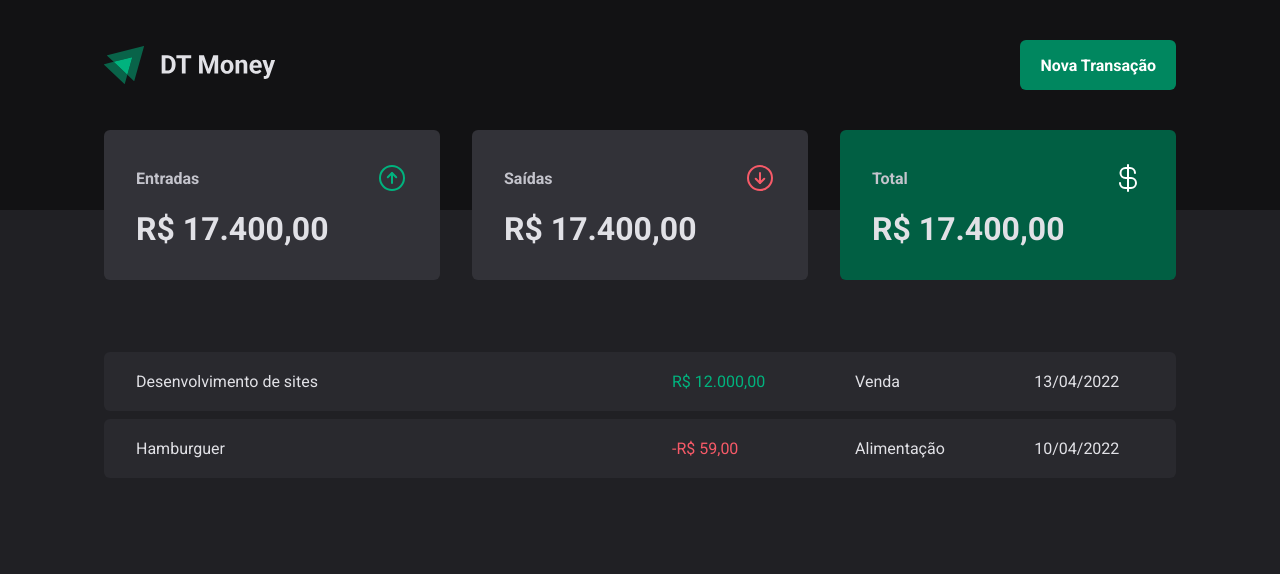
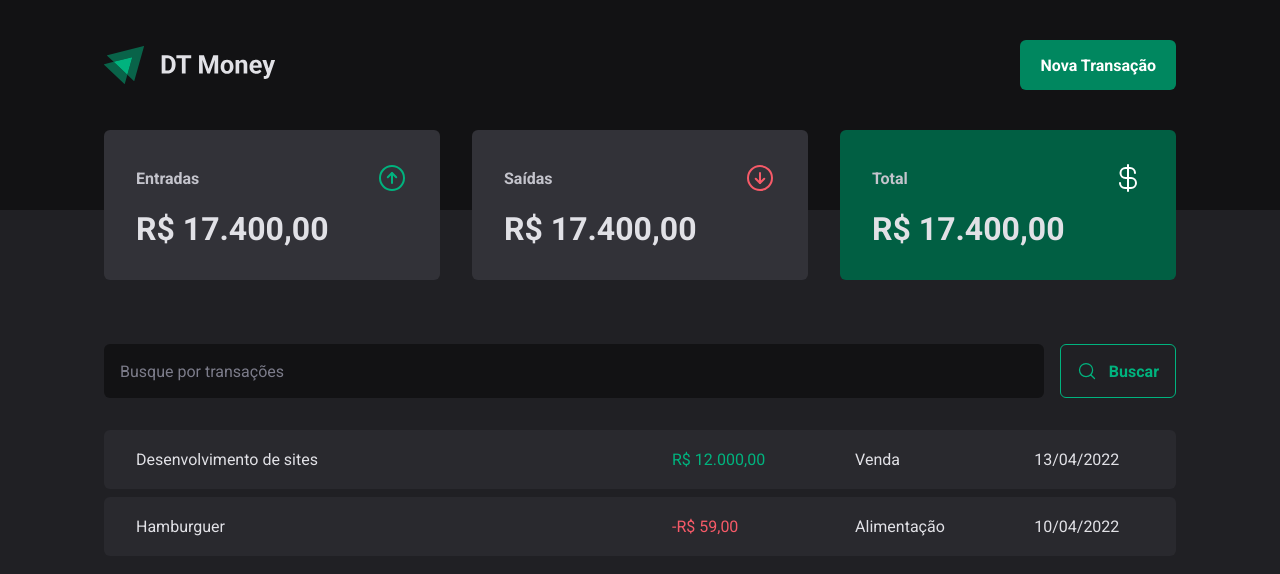
Before and after one commit to coutzera/03-dt-money, a React (Vite) app: page / in a window 1280 px wide. Shown: the top 574 px of the page. Built offline with nearby package versions, Linux system fonts and the light colour scheme.

Commit message:
includes searchform components

```diff
--- /dev/null
+++ b/src/pages/Transactions/components/SearchForm/index.tsx
@@ -0,0 +1,14 @@
+import { MagnifyingGlass } from "phosphor-react";
+import { SearchFormContainer } from "./styles";
+
+export function SearchForm() {
+  return (
+    <SearchFormContainer>
+      <input type="text" placeholder="Busque por transações" />
+      <button type="submit">
+        <MagnifyingGlass size={20} />
+        Buscar
+      </button>
+    </SearchFormContainer>
+  );
+}
--- /dev/null
+++ b/src/pages/Transactions/components/SearchForm/styles.ts
@@ -0,0 +1,44 @@
+import styled from "styled-components";
+
+export const SearchFormContainer = styled.form`
+  display: flex;
+  gap: 1rem;
+
+  input {
+    flex: 1;
+    border-radius: 6px;
+    border: 0;
+
+    background-color: ${(props) => props.theme["gray-900"]};
+    color: ${(props) => props.theme["gray-300"]};
+
+    padding: 1rem;
+
+    &::placeholder {
+      color: ${(props) => props.theme["gray-500"]};
+    }
+  }
+
+  button {
+    display: flex;
+    align-items: center;
+    gap: 0.75rem;
+
+    padding: 1rem;
+
+    background: transparent;
+    border: 1px solid ${(props) => props.theme["green-300"]};
+    color: ${(props) => props.theme["green-300"]};
+
+    font-weight: bold;
+
+    border-radius: 6px;
+
+    &:hover {
+      background: ${(props) => props.theme["green-500"]};
+      border-color: ${(props) => props.theme["green-500"]};
+      color: ${(props) => props.theme["white"]};
+      transition: background-color 0.2s, color 0.2s, border-color 0.2s;
+    }
+  }
+`;
--- a/src/pages/Transactions/index.tsx
+++ b/src/pages/Transactions/index.tsx
@@ -1,5 +1,6 @@
 import { Header } from "../../components/Header";
 import { Summary } from "../../components/Summary";
+import { SearchForm } from "./components/SearchForm";
 import {
   PriceHighlight,
   TransactionsContainer,
@@ -13,6 +14,7 @@
       <Summary />
 
       <TransactionsContainer>
+        <SearchForm />
         <TransactionsTable>
           <tbody>
             <tr>
--- a/src/pages/Transactions/styles.ts
+++ b/src/pages/Transactions/styles.ts
@@ -11,7 +11,7 @@
   width: 100%;
   border-collapse: separate;
   border-spacing: 0 0.5rem;
-  /* margin-top: 1.5rem; */
+  margin-top: 1.5rem;
 
   td {
     padding: 1.25rem 2rem;
```
